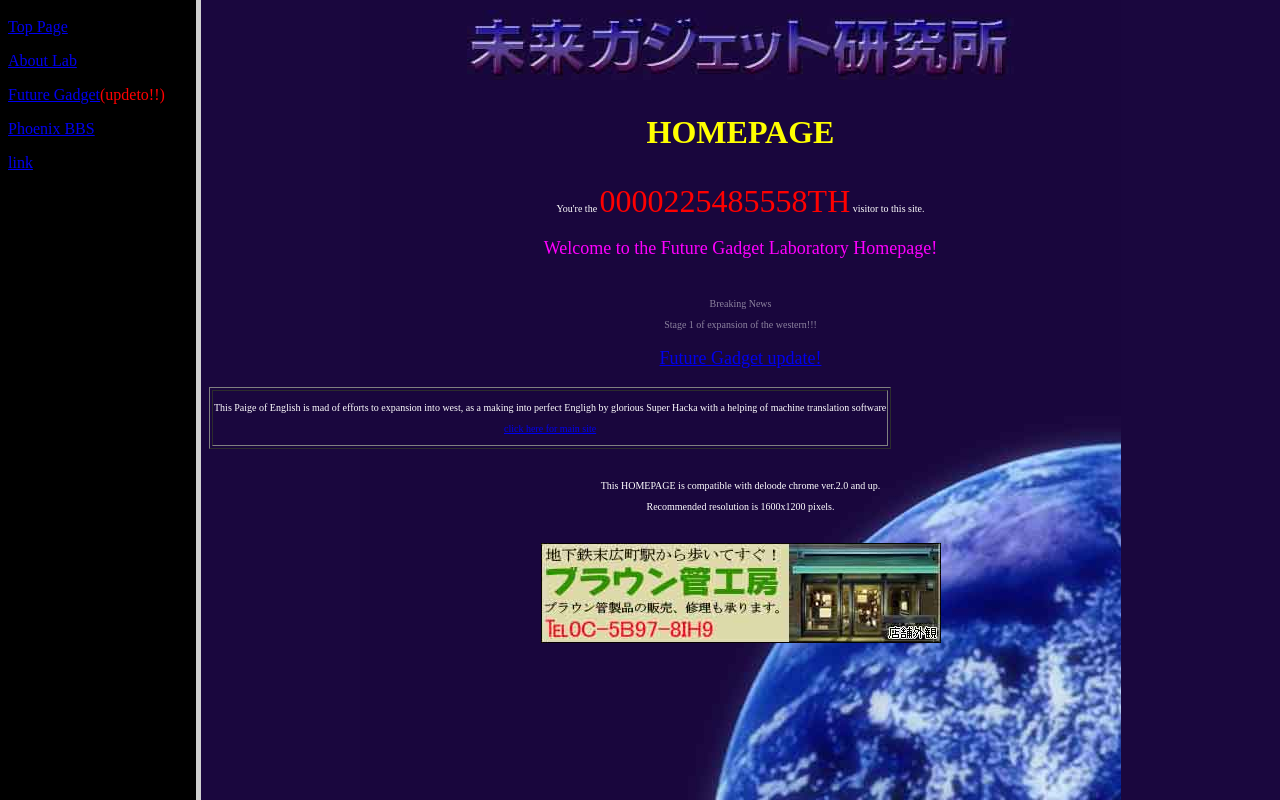
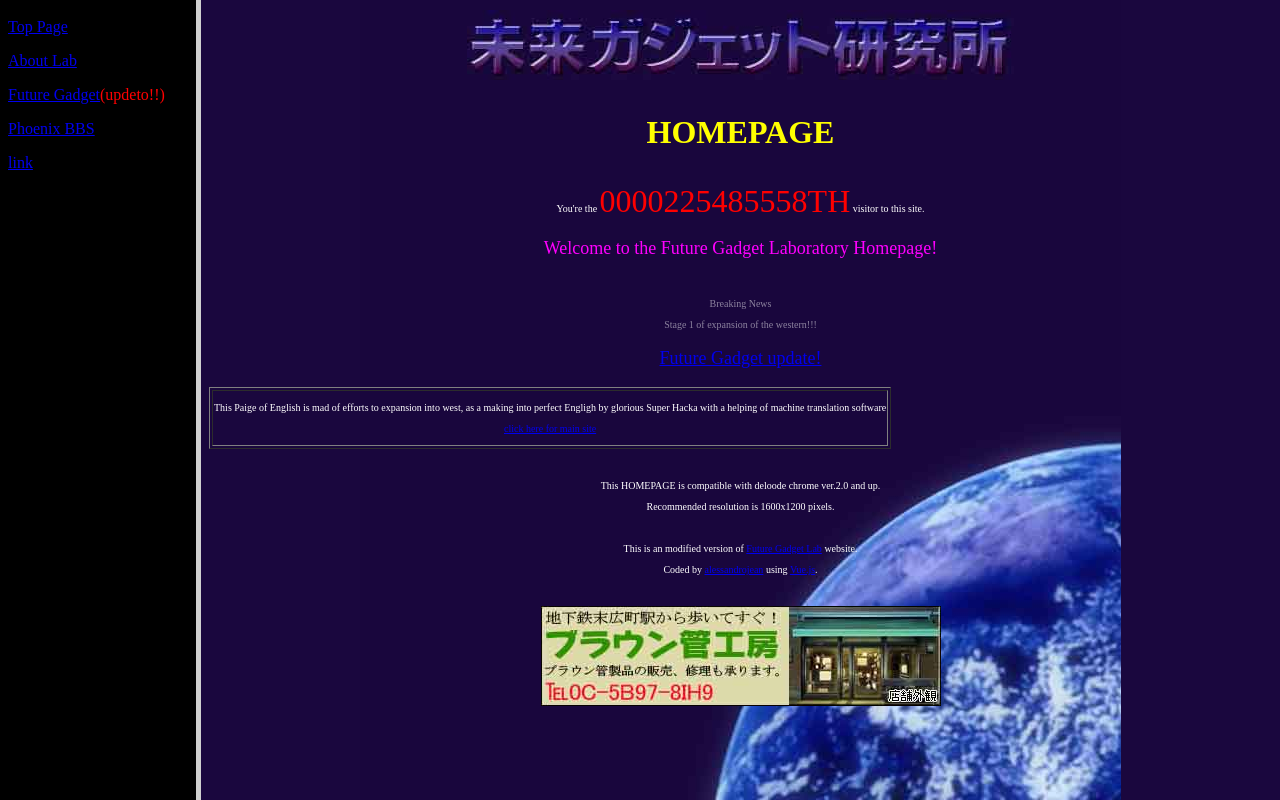
Before and after one commit to futuregadget-lab/old-version, a Vue app: page / in a window 1280 px wide. Built offline with nearby package versions, Linux system fonts and the light colour scheme.

Commit message:
Add credits in top page.

```diff
--- a/src/components/TheTopPage.vue
+++ b/src/components/TheTopPage.vue
@@ -30,6 +30,14 @@
     <p>&nbsp;</p>
     <p>This HOMEPAGE is compatible with deloode chrome ver.2.0 and up.</p>
     <p>Recommended resolution is 1600x1200 pixels.</p>
+    <p>&nbsp;</p>
+    <p>
+      This is an modified version of <a href="http://futuregadget-lab.us/" target="_blank">Future Gadget Lab</a> website.
+    </p>
+    <p>
+      Coded by <a href="https://github.com/alessandrojean/mirai-gadget-lab" target="_blank">alessandrojean</a>
+      using <a href="https://vuejs.org/" target="_blank">Vue.js</a>.
+    </p>
     <p>&nbsp;</p>
     <p><img src="../assets/1f.jpg" alt="burankankoubou" height="100" width="400"></p>
   </div>
```
Also changed, not shown: .travis.yml (added).
